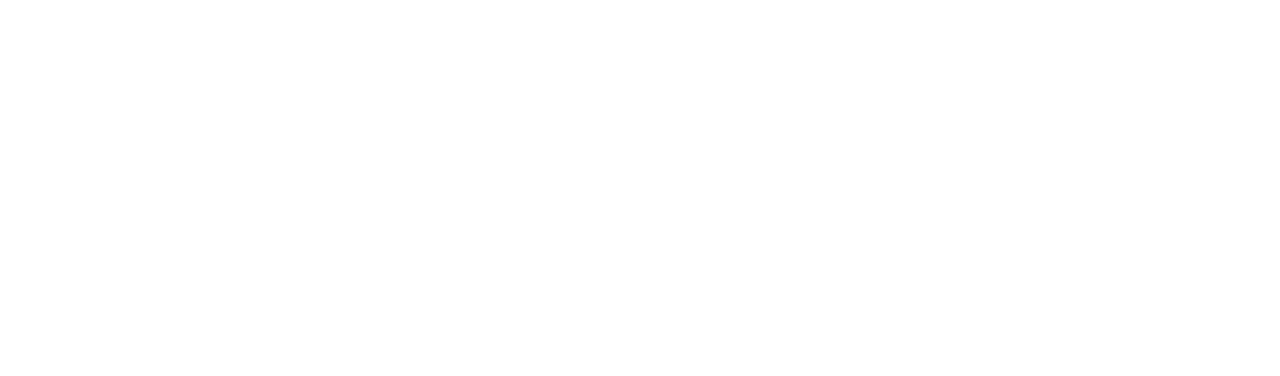
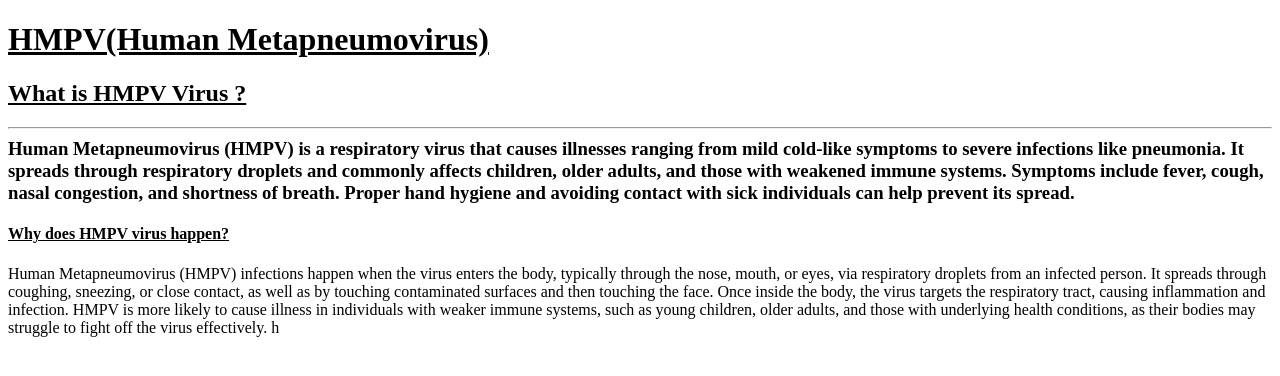
Before and after one commit to alvey2011/Introdruction-to-html, a plain HTML site: page index.html in a window 1280 px wide. Drawn offline with Linux system fonts and the light colour scheme.

Commit message:
HMPV
Human Metapneumovirus (HMPV) infections happen when the virus enters the body, typically through the nose, mouth, or eyes, via respiratory droplets from an infected person. It spreads through coughing, sneezing, or close contact, as well as by touching contaminated surfaces and then touching the face. Once inside the body, the virus targets the respiratory tract, causing inflammation and infection. HMPV is more likely to cause illness in individuals with weaker immune systems, such as young children, older adults, and those with underlying health conditions, as their bodies may struggle to fight off the virus effectively.

```diff
--- a/index.html
+++ b/index.html
@@ -7,5 +7,16 @@
 </head>
 <body>
 
+ <h1><u>HMPV(Human Metapneumovirus)</u></h1>
+<h2><u>What is HMPV Virus ?</u></h2>
+
+    <h3><hr>Human Metapneumovirus (HMPV) is a respiratory virus that causes illnesses ranging from mild cold-like symptoms to severe infections like pneumonia. It spreads through respiratory droplets and commonly affects children, older adults, and those with weakened immune systems. Symptoms include fever, cough, nasal congestion, and shortness of breath. Proper hand hygiene and avoiding contact with sick individuals can help prevent its spread.</></h3>
 </body>
-</html>
+ </html>
+
+
+ <h4><u>Why does HMPV virus happen?</u></h4>
+
+ <hw5>Human Metapneumovirus (HMPV) infections happen when the virus enters the body, typically through the nose, mouth, or eyes, via respiratory droplets from an infected person. It spreads through coughing, sneezing, or close contact, as well as by touching contaminated surfaces and then touching the face. Once inside the body, the virus targets the respiratory tract, causing inflammation and infection. HMPV is more likely to cause illness in individuals with weaker immune systems, such as young children, older adults, and those with underlying health conditions, as their bodies may struggle to fight off the virus effectively.</h5>
+
+ h
```
